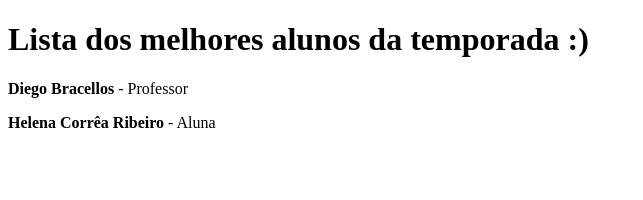
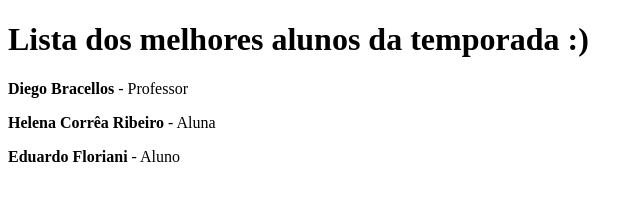
Before and after one commit to heribeiro/exerciciofork, a plain HTML site: page index.html in a window 1280 px wide. Shown: the whole page, without its empty margins (0-643 px from the left). Drawn offline with Linux system fonts and the light colour scheme.

Commit message:
adicionando eduardo

```diff
--- a/index.html
+++ b/index.html
@@ -10,5 +10,6 @@
     <h1>Lista dos melhores alunos da temporada :)</h1>
     <p><b>Diego Bracellos</b> - Professor</p>
     <p><b>Helena Corrêa Ribeiro</b> - Aluna</p>
+    <p><b>Eduardo Floriani</b> - Aluno</p>
 </body>
 </html>
```
